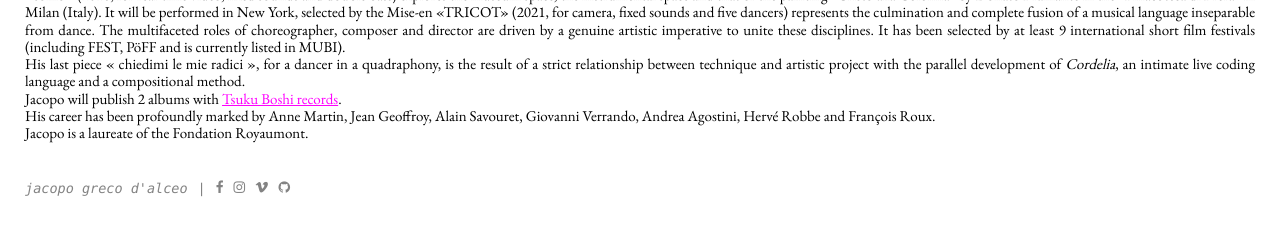
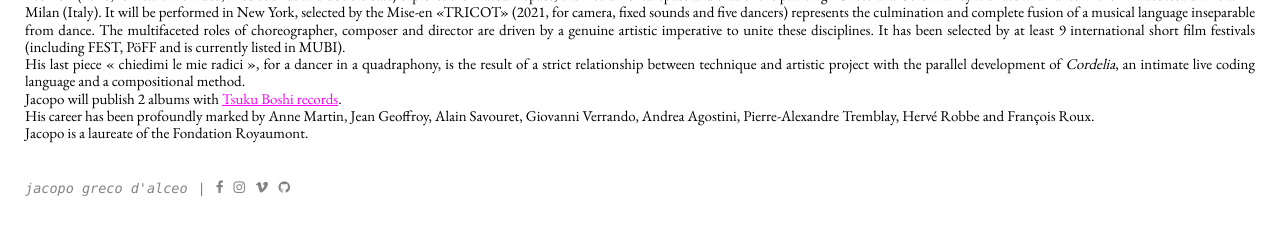
Before and after one commit to jacopogrecodalceo/jacopogrecodalceo.github.io, a Jekyll site: the page built from content/_en/about.md, in a window 1280 px wide. Shown: the part 263-499 px from the top of the page. Built offline with Jekyll 4.4.1, drawn with Linux system fonts in a browser that asks for light colours.

Commit message:
p.a. added

```diff
--- a/content/_en/about.md
+++ b/content/_en/about.md
@@ -7,5 +7,5 @@ He began studying musical composition in Milan. He continued his master's studie
 This deeply personal odyssey begins with the piece «trio³» (2017-2019), a co-creation for two percussionists and a dancer. The physical and choreographic engagement of this musical writing led him to discover the importance of space and movement.<br>
 Consequently, a new perspective on composition emerged, always situated within the realm of abstract inquiry, looking for interdisciplinary permeability. His pieces since then have always been marked by this: «soffio» (2018, for real-time video, fixed sounds and double bass) explores the museum space, the instrumental space and that of the painting "Cristo alla Colonna" by Donato Bramante in the "Pinacoteca di Brera" in Milan (Italy). It will be performed in New York, selected by the Mise-en «TRICOT» (2021, for camera, fixed sounds and five dancers) represents the culmination and complete fusion of a musical language inseparable from dance. The multifaceted roles of choreographer, composer and director are driven by a genuine artistic imperative to unite these disciplines. It has been selected by at least 9 international short film festivals (including FEST, PöFF and is currently listed in MUBI).<br>His last piece « chiedimi le mie radici », for a dancer in a quadraphony, is the result of a strict relationship between technique and artistic project with the parallel development of *Cordelia*, an intimate live coding language and a compositional method. <br>
 Jacopo will publish 2 albums with [Tsuku Boshi records](https://tsukuboshi.wordpress.com/).<br>
-His career has been profoundly marked by Anne Martin, Jean Geoffroy, Alain Savouret, Giovanni Verrando, Andrea Agostini, Hervé Robbe and François Roux.<br>
+His career has been profoundly marked by Anne Martin, Jean Geoffroy, Alain Savouret, Giovanni Verrando, Andrea Agostini, Pierre-Alexandre Tremblay, Hervé Robbe and François Roux.<br>
 Jacopo is a laureate of the Fondation Royaumont.<br>
```
Also changed, not shown: content/_fr/about.md (+1 -1 lines).
